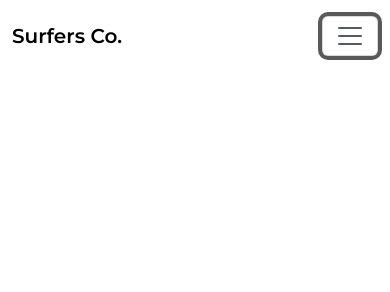
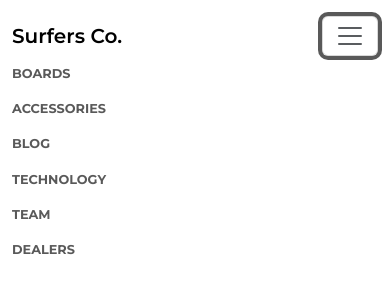
Before and after one commit to felipepizarro1/Surfers-Co, a plain HTML site: page index.html in a window 390 px wide. Both pictures are taken after a click on the button "Toggle navigation". Drawn offline with nearby package versions, Linux system fonts and the light colour scheme.

Commit message:
navbar collapse fix

```diff
--- a/index.html
+++ b/index.html
@@ -4,8 +4,9 @@
     <meta charset="UTF-8">
     <meta name="viewport" content="width=device-width, initial-scale=1.0">
 
+
+    <link href="https://cdn.jsdelivr.net/npm/bootstrap@5.3.3/dist/css/bootstrap.min.css" rel="stylesheet" integrity="sha384-QWTKZyjpPEjISv5WaRU9OFeRpok6YctnYmDr5pNlyT2bRjXh0JMhjY6hW+ALEwIH" crossorigin="anonymous">
     <link rel="stylesheet" href="styles.css" />
-    <link href="https://cdn.jsdelivr.net/npm/bootstrap@5.3.3/dist/css/bootstrap.min.css" rel="stylesheet" integrity="sha384-QWTKZyjpPEjISv5WaRU9OFeRpok6YctnYmDr5pNlyT2bRjXh0JMhjY6hW+ALEwIH" crossorigin="anonymous">
 
     <link rel="preconnect" href="https://fonts.googleapis.com">
     <link rel="preconnect" href="https://fonts.gstatic.com" crossorigin>
@@ -19,19 +20,19 @@
     <header class="container">
         <nav class="navbar navbar-expand-lg navbar-light bg-transparent mt-2">
             <a class="navbar-brand brand-custom" href="#">Surfers Co.</a>
-            <button class="navbar-toggler" type="button" data-toggle="collapse" data-target="#navbarNavAltMarkup" aria-controls="navbarNavAltMarkup" aria-expanded="false" aria-label="Toggle navigation">
+            <button class="navbar-toggler" type="button" data-bs-toggle="collapse" data-bs-target="#navbarNavAltMarkup" aria-controls="navbarNavAltMarkup" aria-expanded="false" aria-label="Toggle navigation">
               <span class="navbar-toggler-icon"></span>
             </button>
             <div class="collapse navbar-collapse" id="navbarNavAltMarkup">
-              <div class="navbar-nav nav-custom">
-                <a class="nav-item nav-link " href="#">BOARDS</span></a>
-                <a class="nav-item nav-link" href="#">ACCESORIES</a>
-                <a class="nav-item nav-link" href="#">BLOG</a>
-                <a class="nav-item nav-link " href="#">TECHNOLOGY</a>
-                <a class="nav-item nav-link " href="#">TEAM</a>
-                <a class="nav-item nav-link " href="#">DEALERS</a>
+                <div class="navbar-nav nav-custom">
+                  <a class="nav-item nav-link" href="#">BOARDS</a>
+                    <a class="nav-item nav-link" href="#">ACCESSORIES</a>
+                    <a class="nav-item nav-link" href="#">BLOG</a>
+                    <a class="nav-item nav-link" href="#">TECHNOLOGY</a>
+                    <a class="nav-item nav-link" href="#">TEAM</a>
+                    <a class="nav-item nav-link" href="#">DEALERS</a>
+                </div>
               </div>
-            </div>
         </nav>
     </header>
     <main>
```
